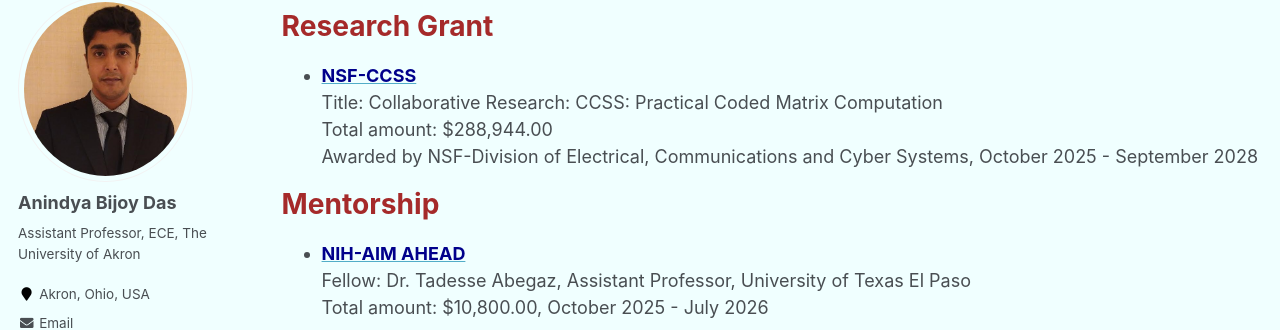
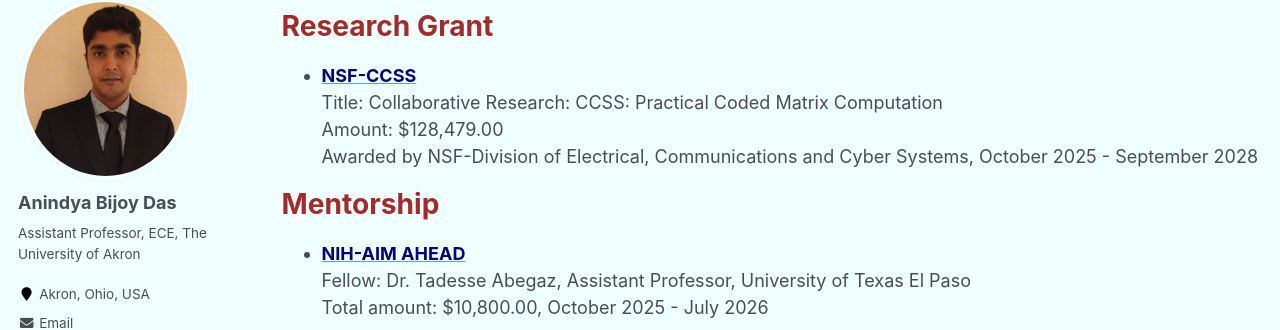
Before and after one commit to anindyabijoydas/portfolio, a Jekyll site: the page built from _pages/awards.md, in a window 1280 px wide and 900 px high. Shown: the part 122-452 px from the top of the window. Built offline with Jekyll 4.4.1, drawn with Linux system fonts in a browser that asks for light colours; some web fonts are replaced.

Commit message:
Update awards.md

```diff
--- a/_pages/awards.md
+++ b/_pages/awards.md
@@ -15,7 +15,7 @@ redirect_from:
 <span style="color:brown">**Research Grant**</span>
 ======
 * [<span style="color: #00008B">**NSF-CCSS**</span>](https://www.nsf.gov/awardsearch/show-award/?AWD_ID=2503641) <br/> Title: Collaborative Research: CCSS: Practical Coded Matrix Computation
- <br/> Total amount: $288,944.00 <br/> Awarded by NSF-Division of Electrical, Communications and Cyber Systems, October 2025 - September 2028
+ <br/> Amount: $128,479.00 <br/> Awarded by NSF-Division of Electrical, Communications and Cyber Systems, October 2025 - September 2028
 
 <span style="color:brown">**Mentorship**</span>
 ======
```
